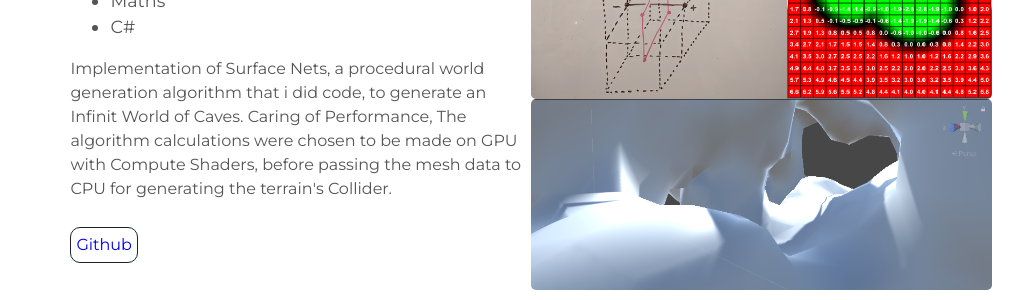
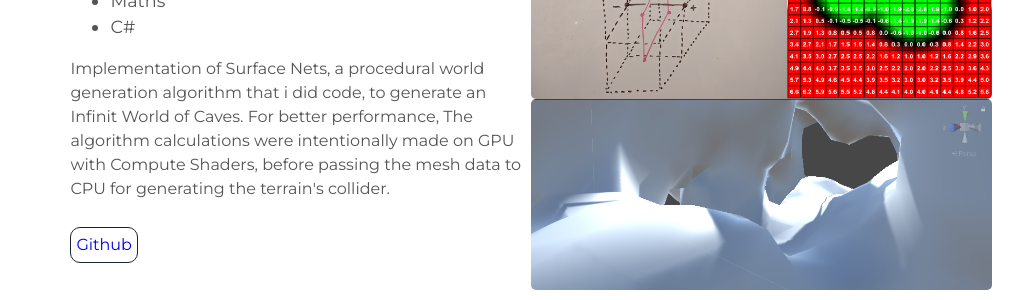
Before and after one commit to RedaMazoz/redamazoz.github.io, a Jekyll site: the page built from index.html, in a window 1280 px wide and 900 px high, scrolled down 2529 px. Shown: the part 201-501 px from the top of the window, without its empty margins (128-1151 px from the left). Built offline with Jekyll 4.4.1, drawn with Linux system fonts in a browser that asks for light colours.

Commit message:
Update projects.html

```diff
--- a/_includes/projects.html
+++ b/_includes/projects.html
@@ -34,7 +34,7 @@
 <div class="user-projects">
   <div class="images-right">
     <img alt="mountains1" src="{{ "../assets/img/SN-3.png" | prepend: site.baseurl }}" />
-    <img alt="mountains3" src="{{ "../assets/img/SN.png" | prepend: site.baseurl }}" />
+    <img alt="mountains2" src="{{ "../assets/img/SN.png" | prepend: site.baseurl }}" />
   </div>
   <div class="contents-right">
     <h3> Surface Nets </h3>
@@ -43,7 +43,7 @@
       <li>Maths</li>
       <li>C#</li>
     </ul>
-    <p>Implementation of Surface Nets, a procedural world generation algorithm that i did code, to generate an Infinit World of Caves. Caring of Performance, The algorithm calculations were chosen to be made on GPU with Compute Shaders, before passing the mesh data to CPU for generating the terrain's Collider.</p>
+    <p>Implementation of Surface Nets, a procedural world generation algorithm that i did code, to generate an Infinit World of Caves. For better performance, The algorithm calculations were intentionally made on GPU with Compute Shaders, before passing the mesh data to CPU for generating the terrain's collider.</p>
     <a class="project-link" href="https://github.com/RedaMazoz/Surface-Nets">Github</a>
   </div>
 </div>
```
